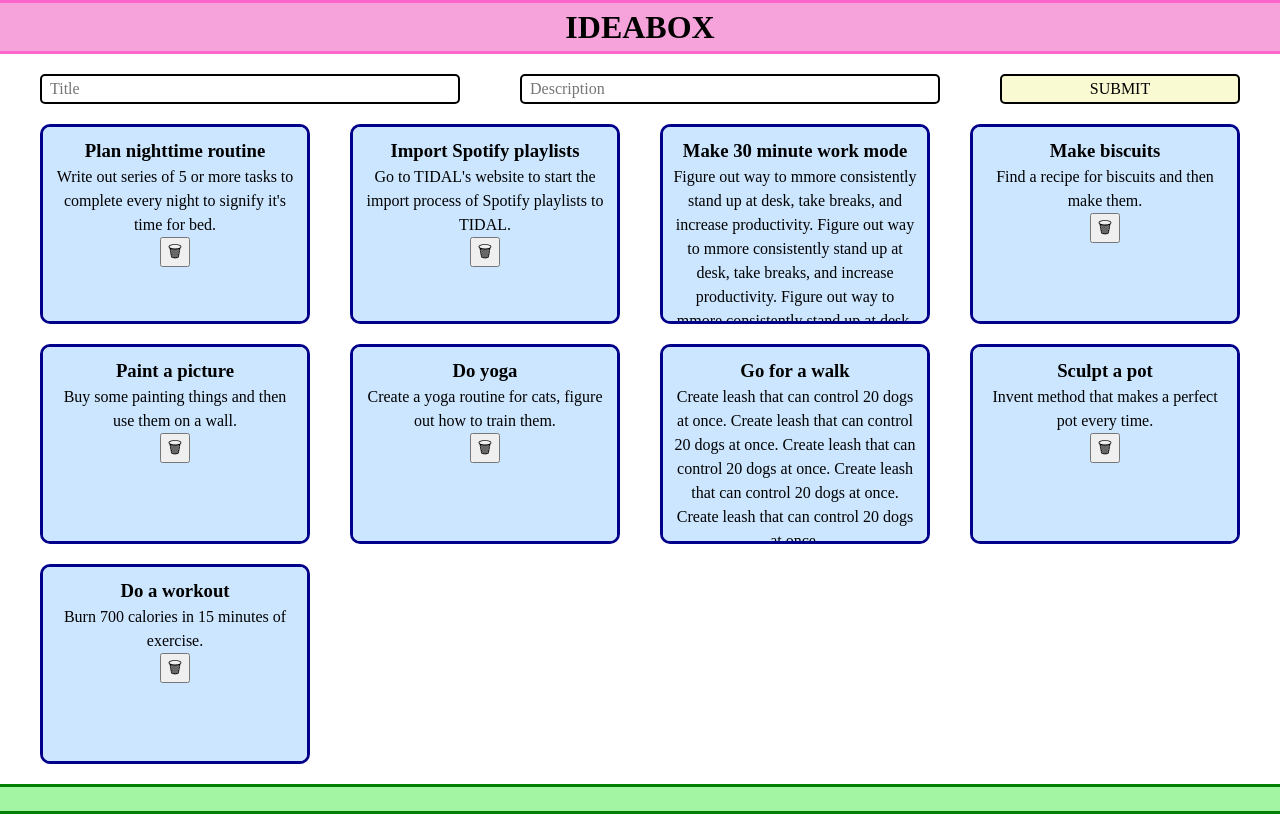
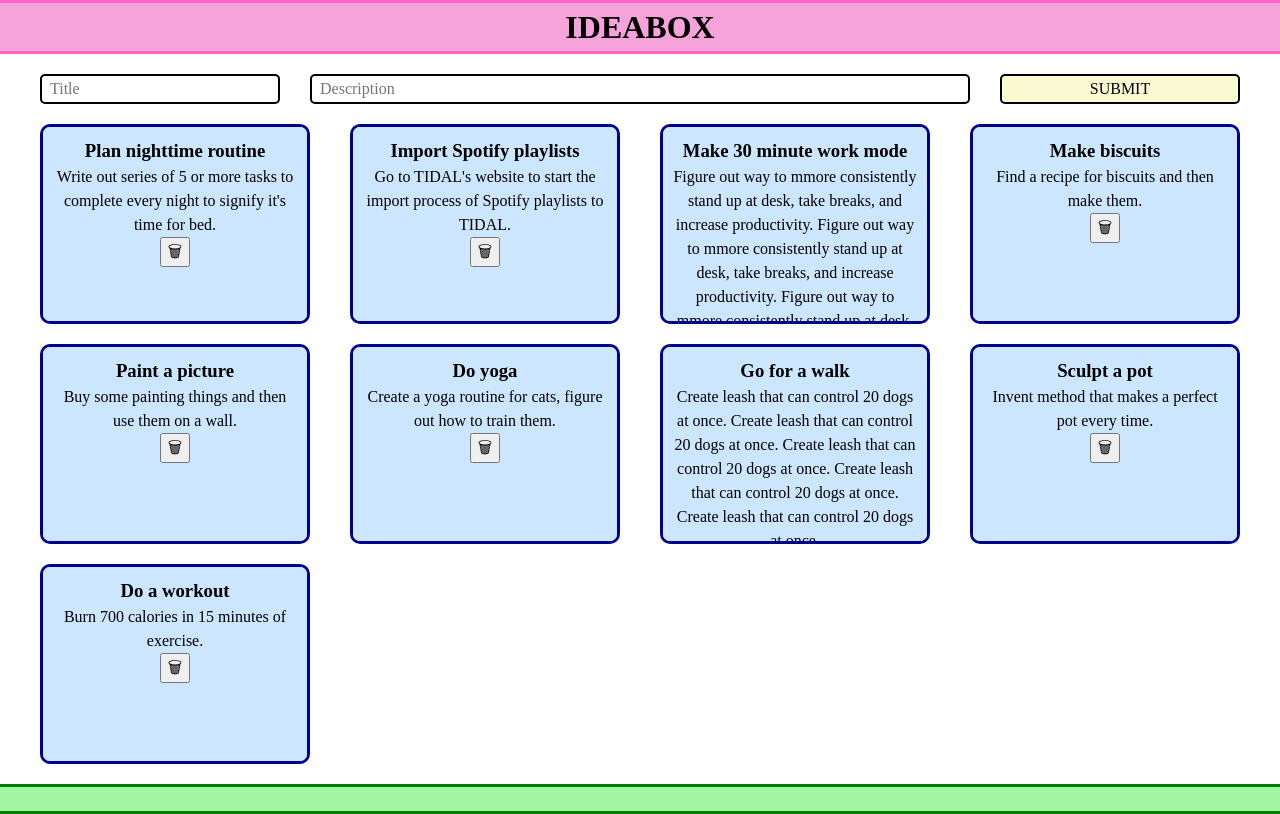
Before and after one commit to colefiscus/playground, a React (Create React App) app: page / in a window 1280 px wide. Built offline with nearby package versions, Linux system fonts and the light colour scheme.

Commit message:
Change widths of inputs

```diff
--- a/src/Form.js
+++ b/src/Form.js
@@ -32,7 +32,7 @@ class Form extends Component {
   render() {
     return (
       <FormWrapper>
-        <Input
+        <TitleInput
           type="text"
           placeholder="Title"
           name="title"
@@ -40,7 +40,7 @@ class Form extends Component {
           onChange={event => this.handleChange(event)}
         />
 
-        <Input
+        <DescriptionInput
           type="text"
           placeholder="Description"
           name="description"
@@ -61,13 +61,17 @@ const FormWrapper = styled.form`
   padding: 0px 40px;
 `;
 
-const Input = styled.input`
+const TitleInput = styled.input`
   /* margin: 5px; */
-  width: 35%;
+  width: 20%;
   border: 2px solid black;
   border-radius: 5px;
   font-size: 1rem;
   padding-left: 8px;
+`;
+
+const DescriptionInput = styled(TitleInput)`
+  width: 55%;
 `;
 
 const Button = styled.button`
```
